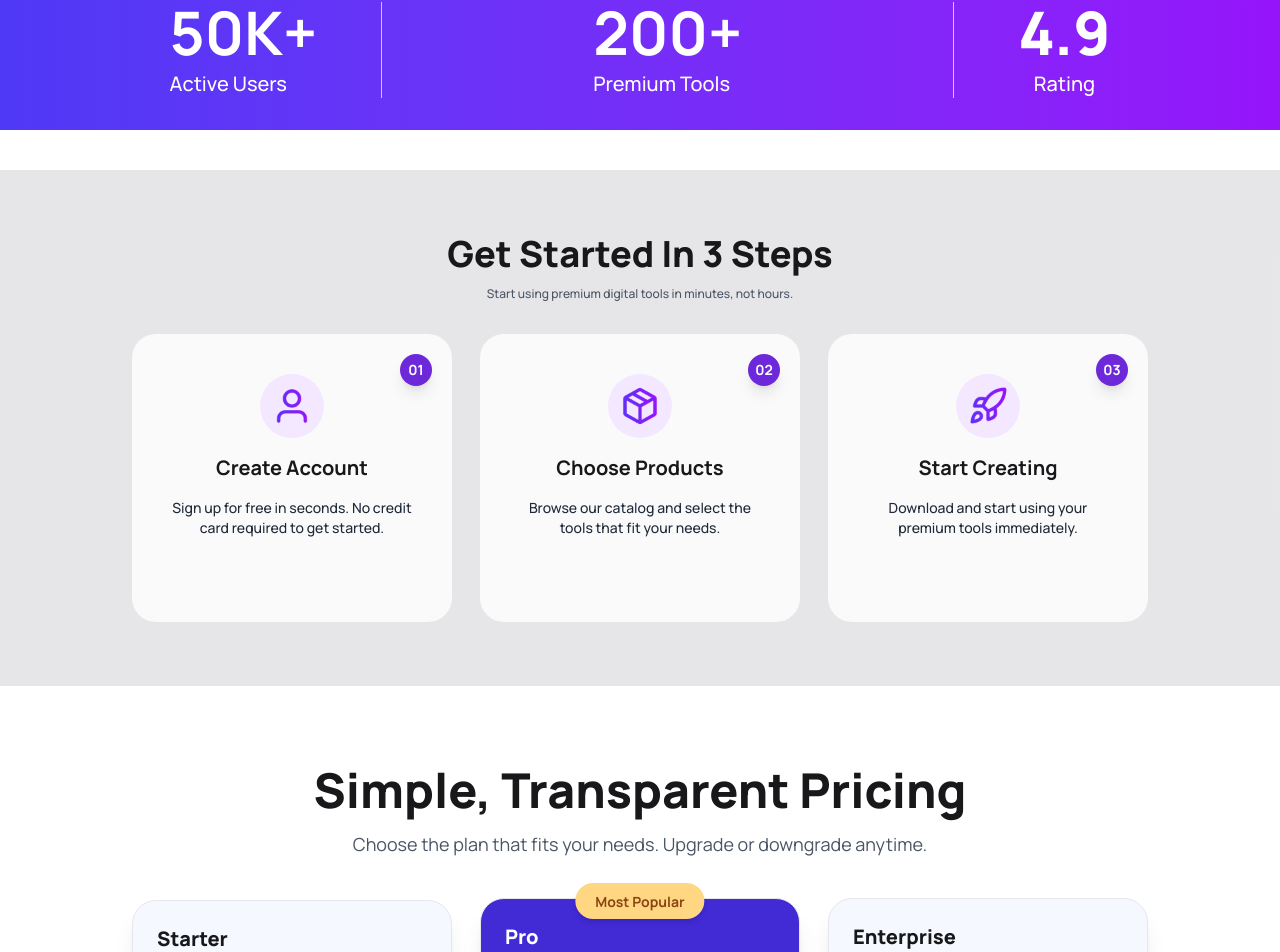
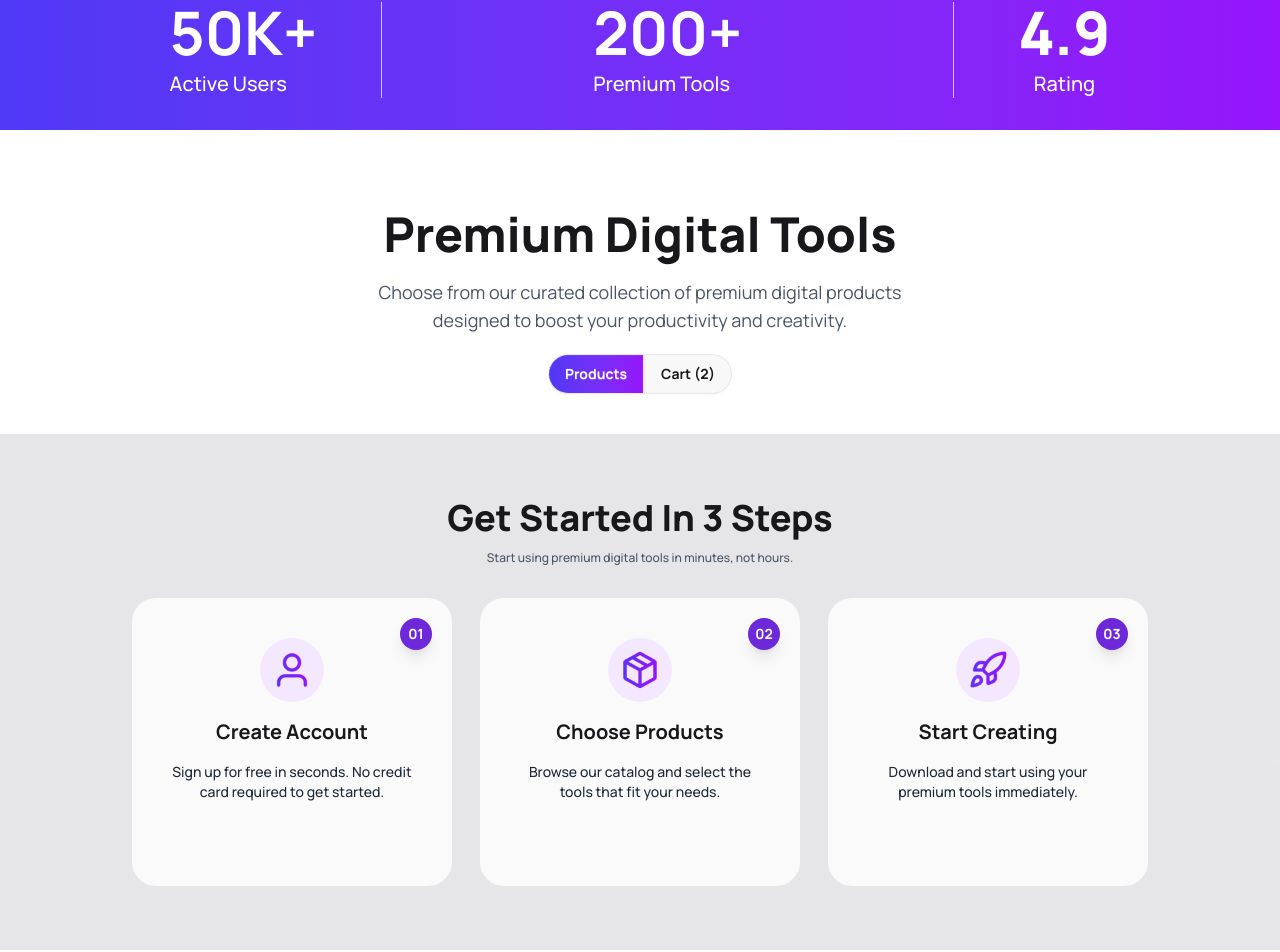
Before and after one commit to hridoy-web/DigiTools-Project, a React (Vite) app: page / in a window 1280 px wide. Shown: the part 760-1712 px from the top of the page. Built offline with nearby package versions, Linux system fonts and the light colour scheme.

Commit message:
toggle section complete

```diff
--- a/src/App.jsx
+++ b/src/App.jsx
@@ -2,6 +2,7 @@ import React from 'react';
 import Navbar from './components/Navbar';
 import Banner from './components/Banner';
 import Stats from './components/Stats';
+import Products from './components/Products/Products';
 import Steps from './components/Steps';
 import PricingCard from './components/PricingCard';
 import Footer from './components/Footer';
@@ -14,6 +15,9 @@ const App = () => {
       <main>
         <Banner />
         <Stats />
+
+        <Products />
+
         <Steps />
         <PricingCard />
         <Footer />
--- /dev/null
+++ b/src/components/Products/Products.jsx
@@ -0,0 +1,32 @@
+import React from 'react';
+
+const Products = () => {
+    return (
+        <div className='bg-white w-full mb-10 md:mb-0 md:py-10'>
+
+{/* Align Container */}
+            <div className='w-11/12 mx-auto flex justify-center items-center text-center'>
+
+<div className='flex flex-col space-y-5'>
+
+    <h2 className='text-3xl md:text-5xl font-extrabold'>Premium Digital Tools</h2>
+    <p className='text-sm md:text-lg text-gray-600 w-xs md:w-xl mx-auto text-center'>Choose from our curated collection of premium digital products designed to boost your productivity and creativity.</p>
+
+<div className="flex justify-center gap-0">
+
+<button className='btn font-bold bg-linear-to-r from-[#4F39F6] to-[#9514FA] text-white rounded-l-full md:hover:scale-105 duration-500 transition-all  ease-in-out '>Products</button>
+
+<button className='btn font-bold rounded-r-full md:hover:scale-105 duration-500 transition-all ease-in-out '>Cart (2)</button>
+
+</div>
+
+</div>
+
+
+            </div>
+
+        </div>
+    );
+};
+
+export default Products;
```
